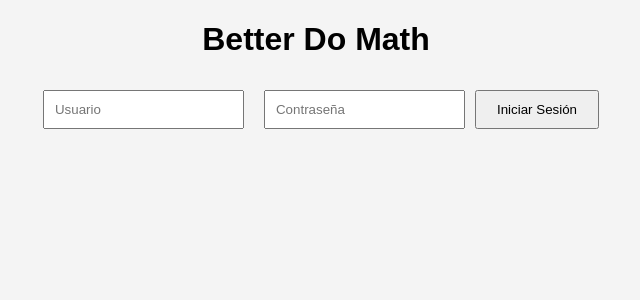
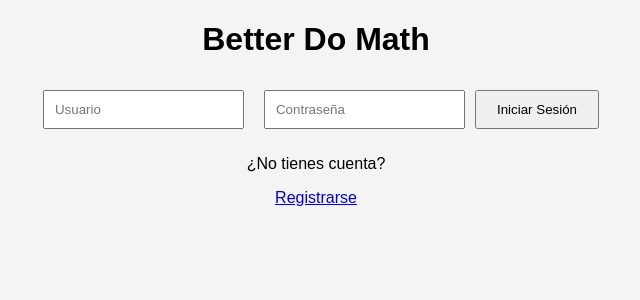
Before and after one commit to AndresJaiTeGang/Better_Do_Math, a React (Vite) app in the folder frontend/: page / in a window 1280 px wide. Shown: the top 300 px of the page, without its empty margins (324-964 px from the left). Built offline with nearby package versions, Linux system fonts and the light colour scheme.

Commit message:
Add link login/register

```diff
--- a/frontend/src/pages/LoginPage.jsx
+++ b/frontend/src/pages/LoginPage.jsx
@@ -71,6 +71,16 @@ function LoginPage() {
 
             </button>
 
+            <p>
+
+                ¿No tienes cuenta?
+
+                <a href="/register">
+                    <p>Registrarse</p>
+                </a>
+
+            </p>
+
         </div>
     );
 }
```
